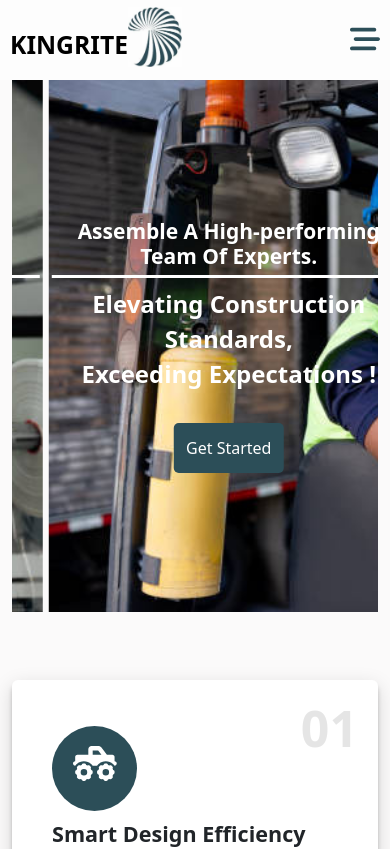
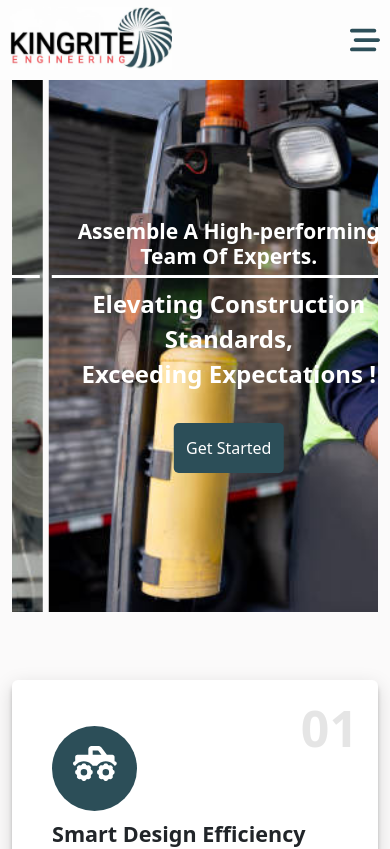
Before and after one commit to Wishot-Cipher/Wishot-Construction, a React (Vite) app: page / in a window 390 px wide. Shown: the top 849 px of the page. Built offline with nearby package versions, Linux system fonts and the light colour scheme.

Commit message:
chnaged the Logo

```diff
--- a/src/Components/ConsructNav.jsx
+++ b/src/Components/ConsructNav.jsx
@@ -1,6 +1,6 @@
 import React, { useState, useEffect, useRef } from 'react';
 import { Link as ScrollLink } from 'react-scroll';
-import logo1 from '../assets/Construct_Images/kingriteLogo.jpeg';
+import logo1 from '../assets/Construct_Images/mainLogo.jpg';
 import { FontAwesomeIcon } from '@fortawesome/react-fontawesome'
 import { faBarsStaggered, faClock, faLocationPin, faPhone } from '@fortawesome/free-solid-svg-icons';
 import { Container } from 'react-bootstrap';
@@ -49,7 +49,9 @@ export const ConstructNav = () => {
       <div className='header'>
         <div className='largeSc'>
           <div className='logo'>
-           <h2>KINGRITE</h2><img src={logo1} height={80} alt='logo' />
+            <div>
+              <img src={logo1} height={80} alt='logo' />
+            </div>
           </div>
           <div className='showmenu' onClick={showMenu}>
             <FontAwesomeIcon icon={faBarsStaggered} />
@@ -57,10 +59,10 @@ export const ConstructNav = () => {
         </div>
         <nav className={active ? 'slider active' : 'slider'} ref={ref}>
           <div className='logoLx'>
-           <h2>KINGRITE</h2><img src={logo1} height={80} width={100} alt='logo' className='LogoImg' />
+          <img src={logo1} height={80} width={100} alt='logo' className='LogoImg' />
           </div>
           <ul>
-            <li className='menu'> <div className="logo"> <h2>KINGRITE</h2><img src={logo1} height={40} alt="logo"/></div> </li>
+            <li className='menu'> <div className="logo"><img src={logo1} height={40} alt="logo"/></div> </li>
               <ScrollLink
                 // activeClass='activate'
                 onSetActive={() => setActiveLiLink("home")}
--- a/src/Components/Footer.jsx
+++ b/src/Components/Footer.jsx
@@ -1,6 +1,7 @@
 import React from 'react'
 import { FontAwesomeIcon } from '@fortawesome/react-fontawesome'
 import { faClock, faLocationPin, faPhone } from '@fortawesome/free-solid-svg-icons';
+import logo1 from '../assets/Construct_Images/mainLogo.jpg';
 import { Container } from 'react-bootstrap'
 import { faFacebookF, faInstagram, faSquareGooglePlus, faTwitter, faWhatsapp } from '@fortawesome/free-brands-svg-icons';
 
@@ -12,6 +13,7 @@ export const Footer = () => {
             <div className="footerCont">
                 <div className="footerleftSec">
                     <div className='logoLx footerLogo'>
+                    {/* <img src={logo1} alt="logo" /> */}
                     <h2>KINGRITE</h2>
                     </div>
                     <p>Experience the satisfaction of proficiently executed work for exceptional results on our Architecture Designs.</p>
--- a/src/index.css
+++ b/src/index.css
@@ -54,6 +54,7 @@ body{
    padding-left: 27px;
    color: var(--white);
    display: flex;
+   /* position: relative; */
  }
  .slider ul .menu{
    display: none;
@@ -64,16 +65,18 @@ body{
  .logoLx img, .logo img{
   /* height: 100%; */
   width: 100%;
-  height: 70px;
-  margin-top: 4px;
+  height: 80px;
+  padding-top: 7px;
+  margin-top: -2px;
   object-fit: contain;
  }
  .logo h2, .logoLx h2{
   text-align: center;
   display: inline;
-  padding-top: 30px;
+  padding-top: 21px;
   font-weight: 800;
-  color: black;
+  color: #2D4D5A;
+  /* left: 10px; */
  }
  .showmenu,  .personIcon{
    font-size: 20px;
@@ -1033,17 +1036,16 @@ body{
       padding-top: 10px;
     }
     .logo img{
-      margin-top: 2px;
-      height: 60px;
+      margin-top: -10px;
+      height: 70px;
+      /* margin-left: 128px; */
     }
  }
  @media screen and (max-width : 780px){
-  .logo h2{
-    padding-top: 20px;
-  }
   .logo img{
-    margin-top: -3px;
-    height: 60px;
+    margin-top: -10px;
+    height: 70px;
+    /* margin-left: 124px; */
   }
   .serviceText{
     bottom: -37%;
@@ -1116,9 +1118,12 @@ body{
   /* .header{
     overflow: hidden;
   } */
-  .logo h2{
-    padding-top: 20px;
+  .logo img{
+    margin-top: -10px;
+    height: 70px;
+    /* margin-left: 115px; */
   }
+
   .serviceText{
     bottom: -47%;
   }
```
Also changed, not shown: src/assets/Construct_Images/mainLogo.jpg (added).
